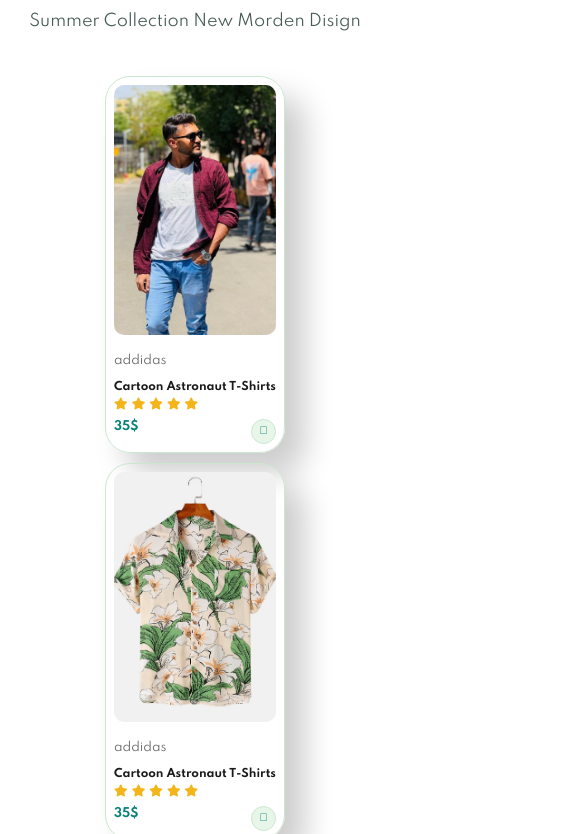
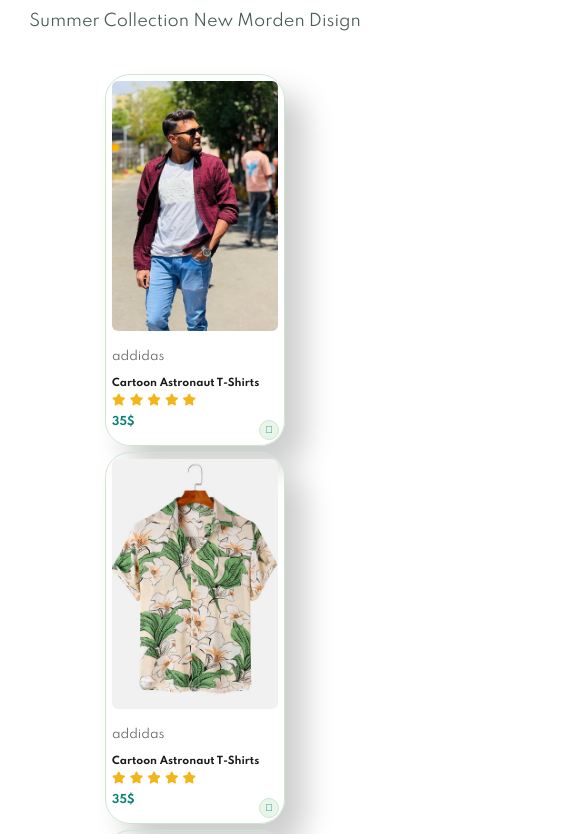
Before and after one commit to VishwajeetCSE/e-commerce, a plain HTML site: page index.html in a window 390 px wide. Shown: the part 835-1669 px from the top of the page, 585 px wide, since content can reach past the window. Drawn offline with Linux system fonts and the light colour scheme.

Commit message:
Fix UI bugs: Glass menu fixed positioning, auto-close popup on exit click, 4 products per row in mobile, and smooth button hovers.

```diff
--- a/script.js
+++ b/script.js
@@ -15,3 +15,9 @@ if (close) {
     nav.classList.remove("active");
   });
 }
+
+document.addEventListener("click", (e) => {
+  if (nav && nav.classList.contains("active") && !nav.contains(e.target) && bar && !bar.contains(e.target)) {
+    nav.classList.remove("active");
+  }
+});
--- a/style.css
+++ b/style.css
@@ -60,7 +60,12 @@ button.normal {
   cursor: pointer;
   border: none;
   outline: none;
-  transition: 0.2s;
+  transition: transform 0.3s ease, box-shadow 0.3s ease, background 0.3s ease;
+}
+
+button.normal:hover {
+  transform: translateY(-3px);
+  box-shadow: 0 5px 15px rgba(0, 0, 0, 0.2);
 }
 
 button.white {
@@ -72,7 +77,13 @@ button.white {
   cursor: pointer;
   border: 1px solid #fff;
   outline: none;
-  transition: 0.2s;
+  transition: transform 0.3s ease, box-shadow 0.3s ease, background 0.3s ease;
+}
+
+button.white:hover {
+  background: rgba(255, 255, 255, 0.15);
+  transform: translateY(-3px);
+  box-shadow: 0 5px 15px rgba(0, 0, 0, 0.2);
 }
 
 body {
@@ -677,7 +688,7 @@ footer .copyright{
     flex-direction: column;
     align-items: flex-start;
     justify-content: center;
-    position: absolute;
+    position: fixed;
     top: 80px;
     right: -300px;
     height: auto;
@@ -789,27 +800,30 @@ footer .copyright{
     margin: 0 0 15px 0;
   }
   #product1 .pro {
-    width: 31%;
-    margin: 5px;
-    padding: 8px;
+    width: 22%;
+    margin: 3px;
+    padding: 6px;
   }
   #product1 .pro img {
-    border-radius: 10px;
+    border-radius: 6px;
   }
   #product1 .pro .des h5 {
-    font-size: 11px;
+    font-size: 10px;
     margin-top: 5px;
+    overflow: hidden;
+    white-space: nowrap;
+    text-overflow: ellipsis;
   }
   #product1 .pro .des h4 {
-    font-size: 12px;
+    font-size: 11px;
   }
   #product1 .pro .cart {
-    bottom: 8px;
-    right: 8px;
-    width: 25px;
-    height: 25px;
-    font-size: 11px;
-    line-height: 25px;
+    bottom: 5px;
+    right: 5px;
+    width: 20px;
+    height: 20px;
+    font-size: 10px;
+    line-height: 20px;
   }
   #banner {
     height: 40vh;
```
